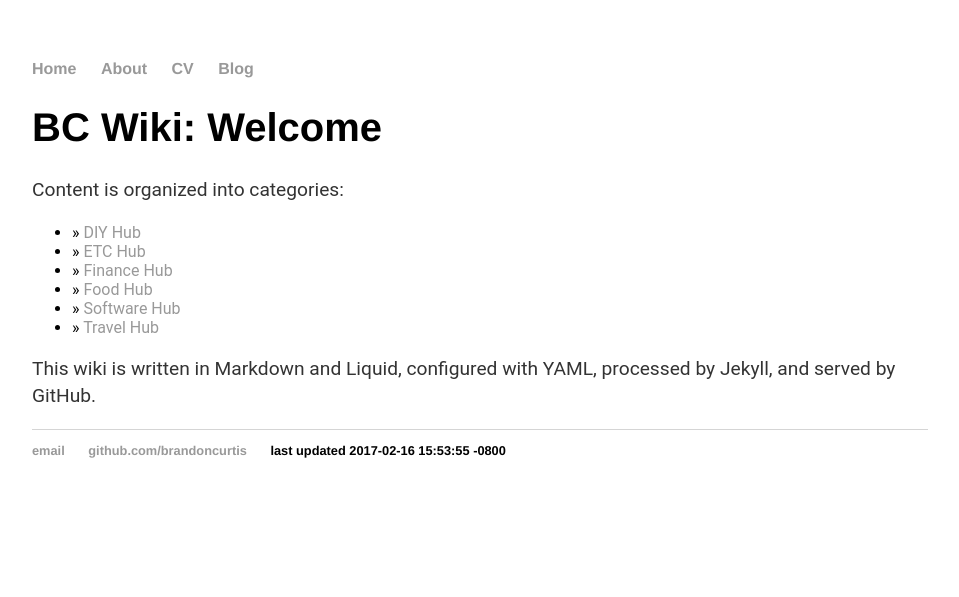
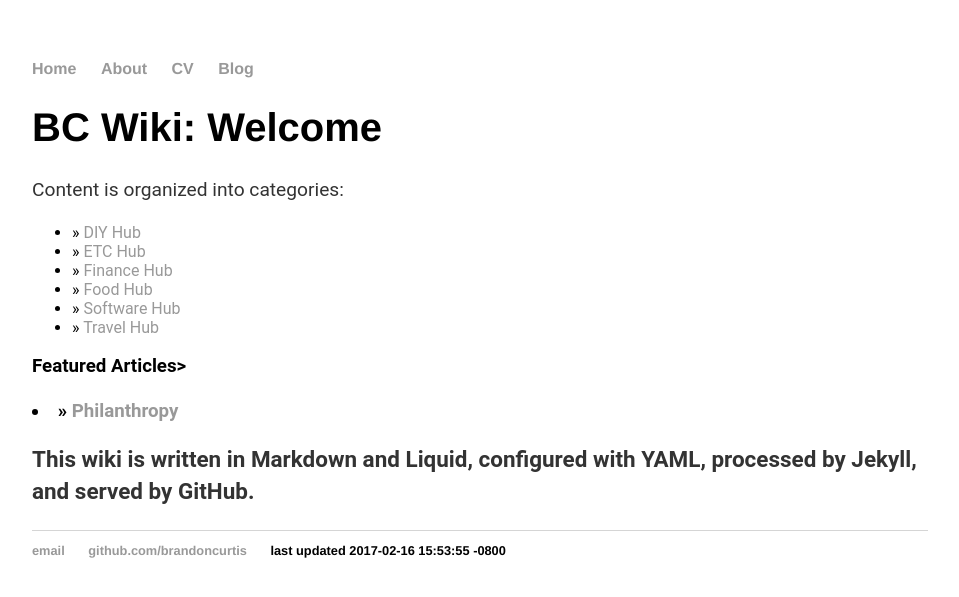
Before and after one commit to brandoncurtis/wiki, a Jekyll site: the page built from index.html, in a window 1280 px wide. Shown: the top 597 px of the page, without its empty margins (160-1119 px from the left). Built offline with Jekyll 4.4.1, drawn with Linux system fonts in a browser that asks for light colours.

Commit message:
adding featured pages with yaml

```diff
--- a/index.html
+++ b/index.html
@@ -12,6 +12,15 @@ title: Welcome
 	  {% endfor %}
 	</ul>
 
+	<h3>Featured Articles>
+	<p>
+	  {% for wikipage in site.wikipages %}
+	  {% if wikipage.featured == true %}
+	    <li> » <a href="{{ site.baseurl }}{{ wikipage.url }}" title="{{ wikipage.title }}">{{ wikipage.title }}</a></li>
+	  {% endif %}
+	  {% endfor %}
+	</p>
+
 	<p>
 		This wiki is written in Markdown and Liquid, configured with YAML, processed by Jekyll, and served by GitHub.
 	</p>
```
Also changed, not shown: _wikipages/finance/philanthropy.md (+1 -0 lines).
